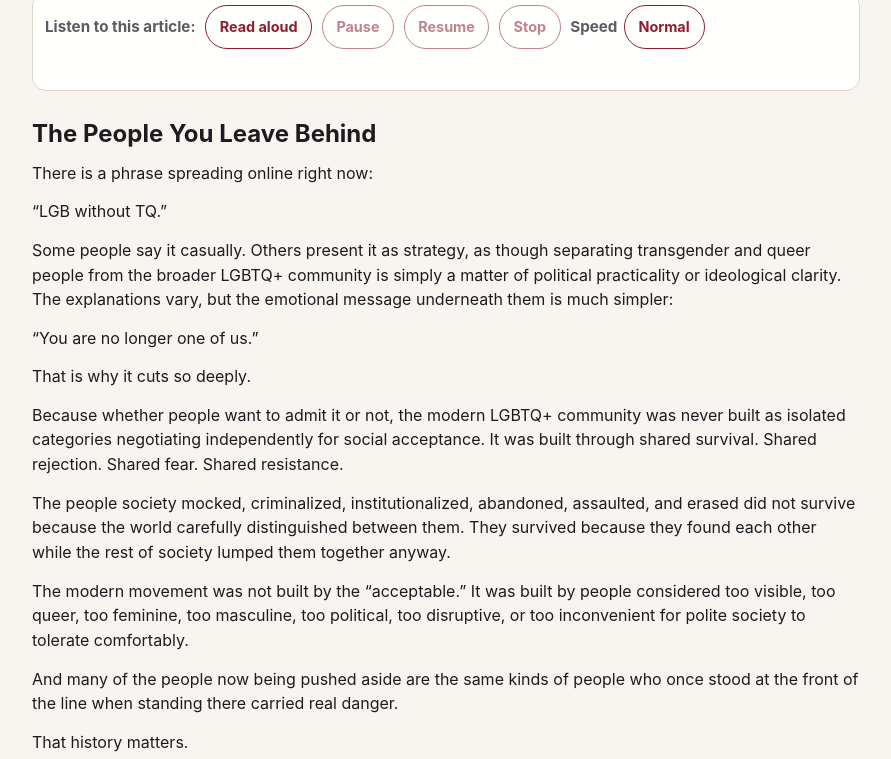
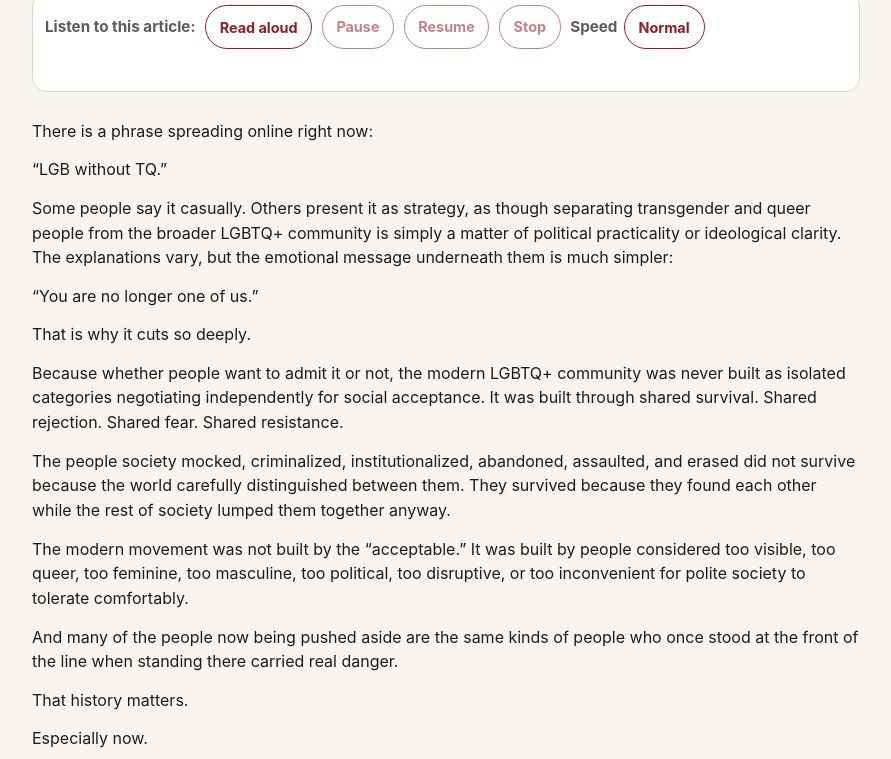
Before and after one commit to cjblackthorn/cjblackthorn.github.io, a Jekyll site: the page built from _posts/2026-05-15-the-people-you-leave-behind.md, in a window 1280 px wide and 900 px high, scrolled down 453 px, cut to the strip 141-900 px from the top of the window. Shown: the whole strip, without its empty margins (194-1085 px from the left). Built offline with Jekyll 4.4.1, drawn with Linux system fonts in a browser that asks for light colours.

Commit message:
Normalize post heading hierarchy

```diff
--- a/_posts/2026-05-15-the-people-you-leave-behind.md
+++ b/_posts/2026-05-15-the-people-you-leave-behind.md
@@ -7,8 +7,6 @@ tags: [lgbtq, trans-rights, queer-history, advocacy, solidarity, culture]
 description: "An essay on LGBTQ+ solidarity, historical memory, and the growing push to separate trans and queer people from the community that once survived together."
 image: /assets/images/worn-pride-flag.PNG
 ---
-
-# The People You Leave Behind
 
 There is a phrase spreading online right now:
 
```
